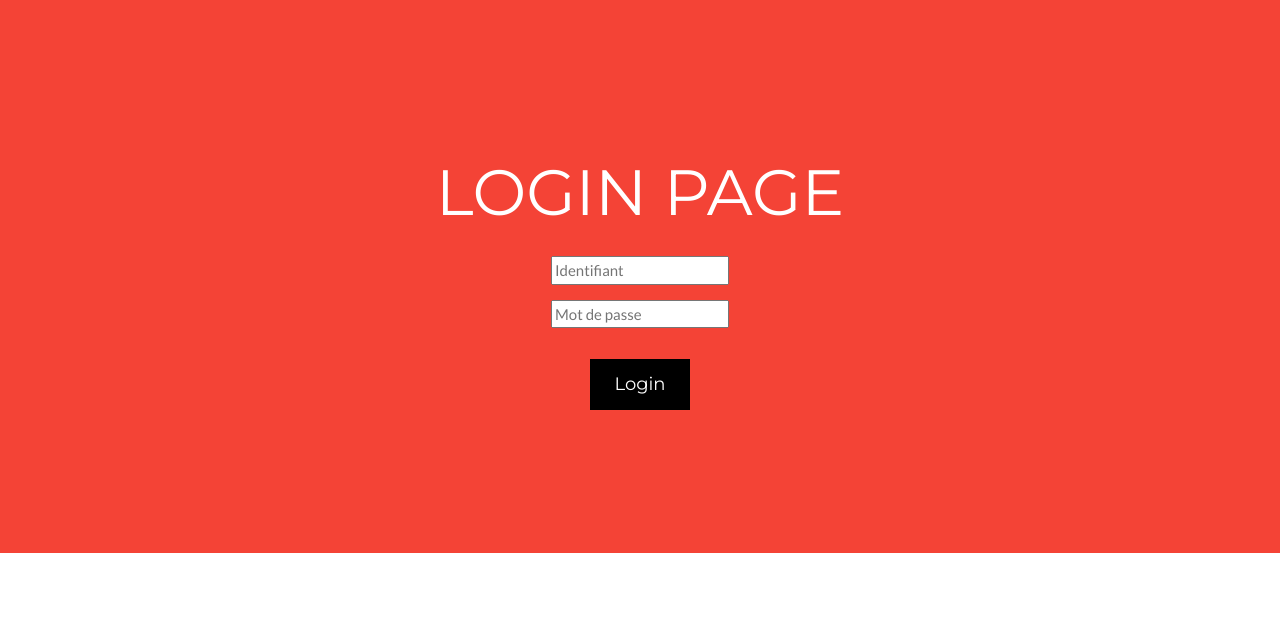
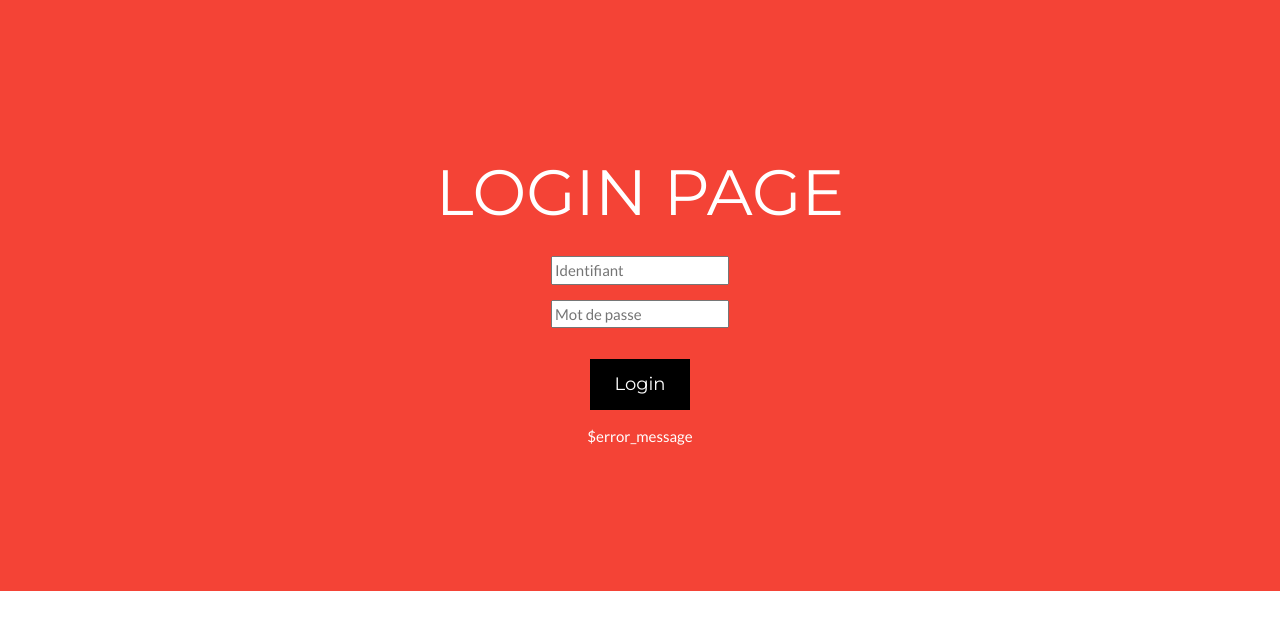
Before and after one commit to RenauxLouis/Server-Transaction-Record, a Flask app: page /login in a window 1280 px wide. Shown: the top 630 px of the page. Run offline with Flask 2, Linux system fonts and the light colour scheme.

Commit message:
add error message

```diff
--- a/server.py
+++ b/server.py
@@ -78,6 +78,15 @@
 
     return formatted_html
 
+def write_html_error_login():
+
+    error_message = "Identifiant ou Mot de Passe incorrect.\nVeuillez "\
+                    "confirmer avec Samuel Gérard pour confirmation"
+    formatted_html = Template(LOGIN_PAGE_FNAME).safe_substitute(
+        error_message=error_message)
+
+    return formatted_html
+
 
 @app.route("/login", methods=["GET", "POST"])
 def login():
@@ -89,7 +98,7 @@
 
         matching_users = [x for x in VALID_USERS if x.username == username]
         if not matching_users:
-            return LOGIN_HTML
+            return write_html_error_login()
         else:
             matching_user = matching_users[0]
             if matching_user.password == password:
--- a/templates/new_login.html
+++ b/templates/new_login.html
@@ -36,6 +36,7 @@
       </p>
     </div>
   </form>
+  <p>$error_message</p>
 </header>
 
 
```
